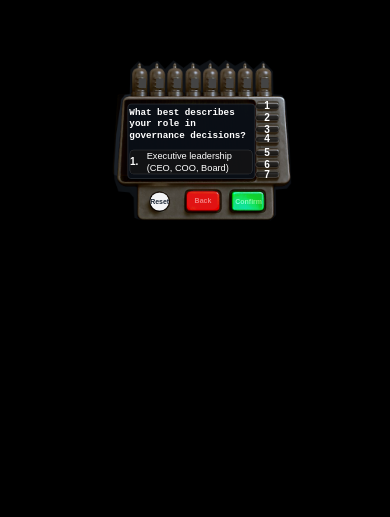
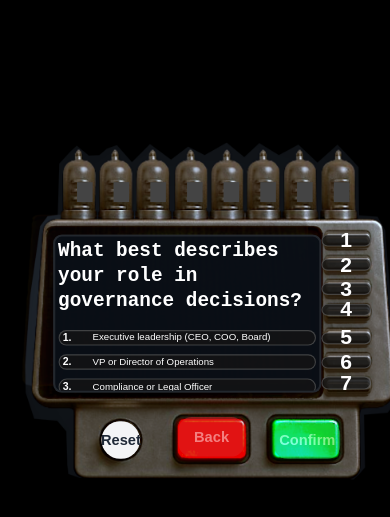
Before and after one commit to nevermindtheshitcoins-hue/ignodoomus, a Next.js app: page / in a window 390 px wide. Shown: the part 117-634 px from the top of the page. Built offline with nearby package versions, Linux system fonts and the light colour scheme.

Commit message:
Make text 50% smaller and shell 30% larger on mobile

```diff
--- a/app/globals.css
+++ b/app/globals.css
@@ -163,9 +163,17 @@ body {
   color: #fff;
 }
 
+.hb-screen.is-questions {
+  overflow-y: hidden;
+}
+
+.hb-screen.is-report {
+  overflow-y: auto;
+}
+
 /* Question text styling */
 .hb-screen .question {
-  font-size: 1.3rem;  /* Increased from 1.1rem */
+  font-size: 0.65rem;  /* 50% smaller */
   font-weight: 600;
   margin-top: 0;  /* Removed top margin to raise content */
   margin-bottom: 0.4rem;  /* Reduced from 0.6rem */
@@ -175,20 +183,20 @@ body {
 
 /* Option text styling */
 .hb-screen .options .option-button {
-  font-size: 1.1rem;  /* Increased from 0.9rem */
+  font-size: 0.55rem;  /* 50% smaller */
   font-weight: 500;
   padding: 0.3rem;  /* Reduced from 0.4rem */
   line-height: 1.3;  /* Increased from 1.2 */
 }
 
 .hb-screen .options .option-number {
-  font-size: 1.2rem;  /* Increased from 1.0rem */
+  font-size: 0.6rem;  /* 50% smaller */
   font-weight: 700;
   min-width: 0.9rem;  /* Reduced from 1.0rem */
 }
 
 .hb-screen .options .option-text {
-  font-size: 1.1rem;  /* Increased from 0.9rem */
+  font-size: 0.55rem;  /* 50% smaller */
   font-weight: 400;
 }
 
@@ -612,7 +620,7 @@ body {
   .machine-container {
     width: 95vw;
     height: 95vw;
-    transform: scale(0.75);
+    transform: scale(1.15);  /* 30% larger than 0.85 */
     transform-origin: top center;
   }
 
@@ -638,14 +646,14 @@ body {
     font-size: inherit !important;
     padding: inherit !important;
   }
+
+  .machine-container {
+    transform: scale(1.1);  /* 30% larger than 0.8 */
+    transform-origin: top center;
+  }
 }
 
 @media (max-width: 420px) {
-  body {
-    transform: scale(0.7);
-    transform-origin: top center;
-  }
-
   .question {
     font-size: inherit !important;
   }
--- a/app/page.tsx
+++ b/app/page.tsx
@@ -383,7 +383,11 @@ export default function Home() {
         ))}
 
         {/* Screen area hitbox */}
-        <div className="hitbox hb-screen">
+        <div
+          className={`hitbox hb-screen ${
+            step === "REPORT" ? "is-report" : "is-questions"
+          }`}
+        >
           {screenMessage && (
             <div className="status-message">{screenMessage}</div>
           )}
```
